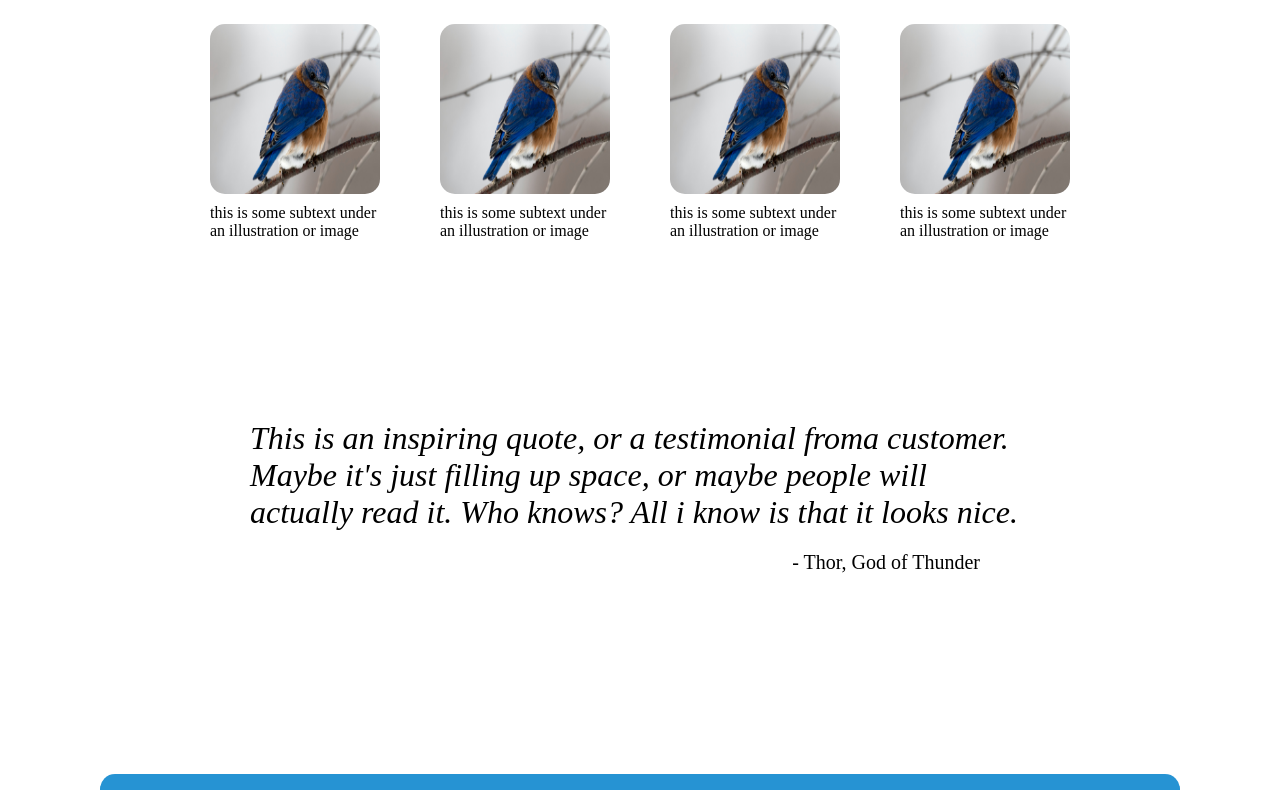
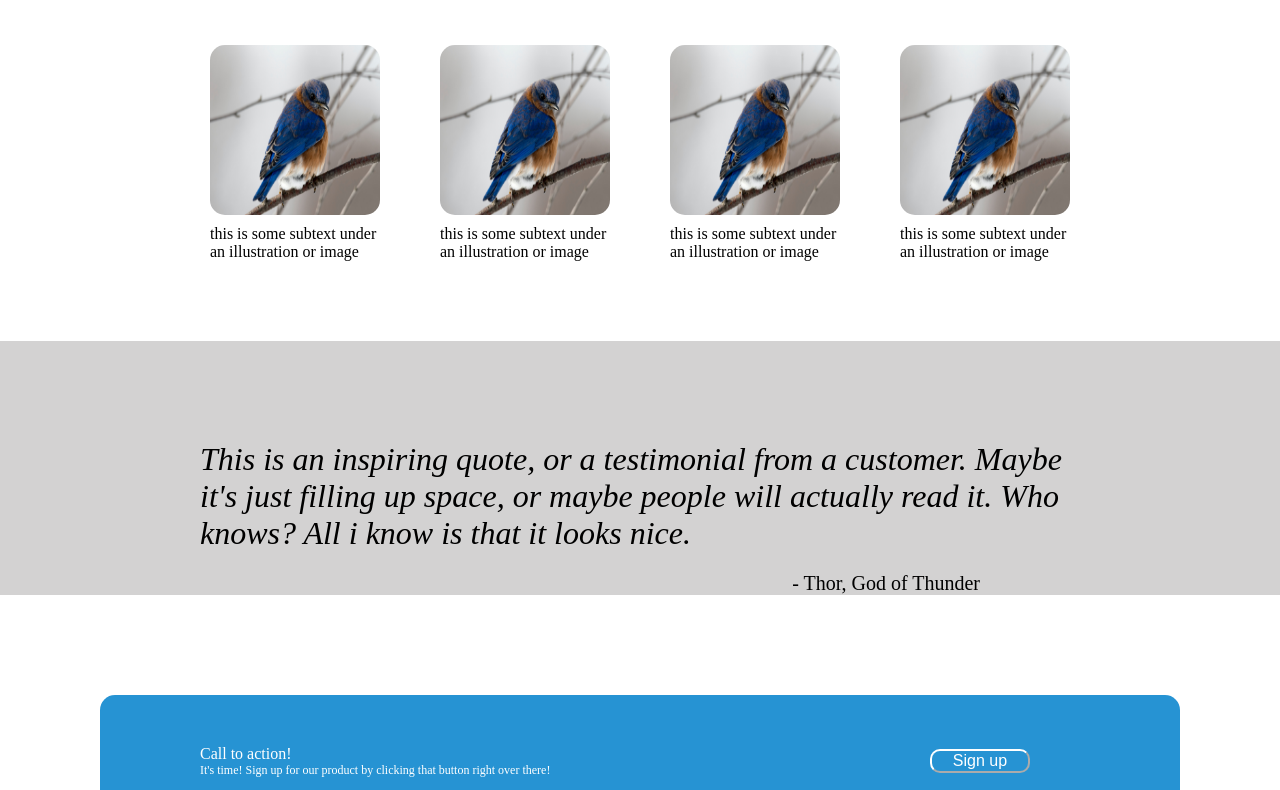
Before and after one commit to leadgfl13/landing-page, a plain HTML site: page index.html in a window 1280 px wide. Shown: the part 485-1275 px from the top of the page. Drawn offline with Linux system fonts and the light colour scheme.

Commit message:
Fix box three background.  Add some style tweaks

```diff
--- a/index.html
+++ b/index.html
@@ -67,7 +67,7 @@
     <!-- third box with just a centered paragraph and offset heading3-->
     <div class = "box3">
       <div class = "paragraph">
-        This is an inspiring quote, or a testimonial froma  customer.
+        This is an inspiring quote, or a testimonial from a customer.
         Maybe it's just filling up space, or maybe people will actually read it.
         Who knows?  All i know is that it looks nice.
       </div>
--- a/style.css
+++ b/style.css
@@ -72,7 +72,7 @@ p{
 
 .top{
     text-align:center;
-    font-size:24px;
+    font-size:42px;
     font-weight:800;
     margin:30px;
 }
@@ -100,9 +100,19 @@ img{
     border-radius:15px;
 }
 
+
+.box3{
+    display:flex;
+    flex-direction:column;
+    background-color:rgb(211, 210, 210);
+}
+
+
 .paragraph{
-    margin:250px;
-    margin-top:100px;
+    margin:100px;
+    margin-left:200px;
+    margin-right:200px;
+
     text-align:left;
     font-size:32px;
     font-weight:400;
@@ -110,17 +120,18 @@ img{
 }
 
 .foot{
-    margin-top:-230px;
+    margin-top:-80px;
     text-align:right;
     margin-right:300px;
     font-size:20px;
 }
 
+
 .box4{
     display:flex;
     background-color:rgb(38, 147, 211);
     border-radius:15px;
-    margin-top:200px;
+    margin-top:100px;
     align-items:center;
     margin-left:100px;
     margin-right:100px;
```
